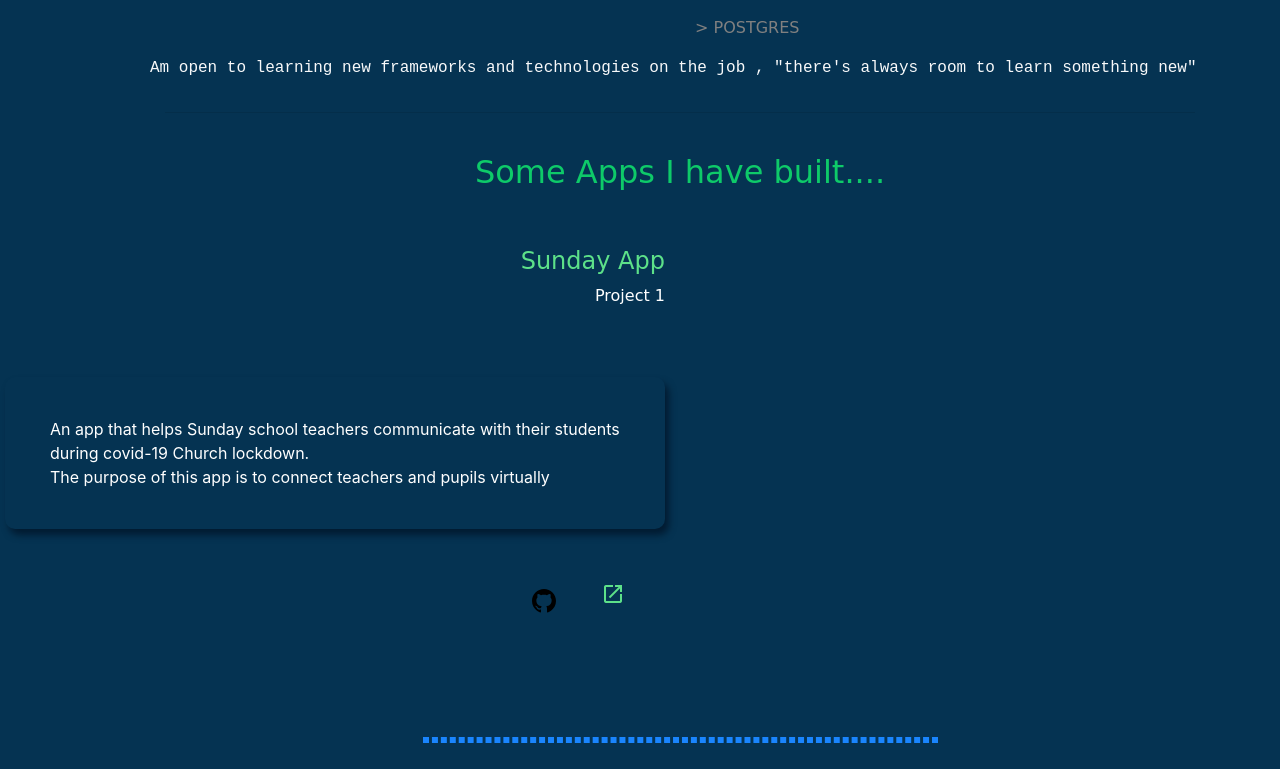
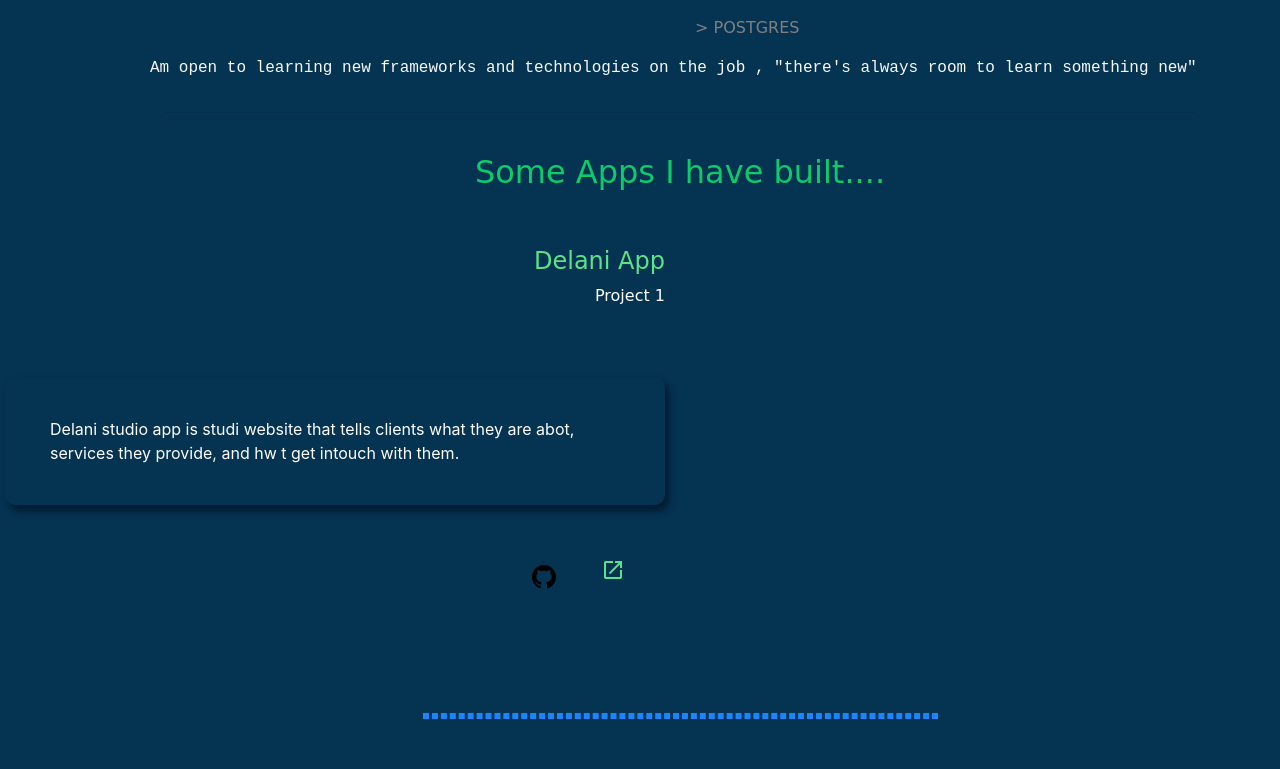
Before and after one commit to Brian569/Port_2, a Django app: page / in a window 1280 px wide. Shown: the part 1931-2700 px from the top of the page. Run offline with Django 3.2, Linux system fonts and the light colour scheme; data that the repository does not hold is empty; some libraries are stand-ins or nearby versions; some web fonts are replaced.

Commit message:
change detailts home

```diff
--- a/my_prof/templates/home.html
+++ b/my_prof/templates/home.html
@@ -91,17 +91,16 @@
         </div>
         {% endfor %}
         <div class="col-md-6 news">
-            <h4>Sunday App</h4>
+            <h4>Delani App</h4>
             <p>Project 1</p>
 
             <br><br>
             <div class="about_project">
-               <p>An app that helps Sunday school teachers communicate with their students during covid-19 Church lockdown. <br> The purpose of this app is to connect teachers and pupils virtually</p>
-            </div>
+               <p>Delani studio app is studi website that tells clients what they are abot, services they provide, and hw t get intouch with them.</p>           </div>
             <br><br>
             <div class="git">
-                <a  href="https://github.com/Brian569/Sunday-App"><svg xmlns="http://www.w3.org/2000/svg" width="24" height="24" viewBox="0 0 24 24"><path d="M12 0c-6.626 0-12 5.373-12 12 0 5.302 3.438 9.8 8.207 11.387.599.111.793-.261.793-.577v-2.234c-3.338.726-4.033-1.416-4.033-1.416-.546-1.387-1.333-1.756-1.333-1.756-1.089-.745.083-.729.083-.729 1.205.084 1.839 1.237 1.839 1.237 1.07 1.834 2.807 1.304 3.492.997.107-.775.418-1.305.762-1.604-2.665-.305-5.467-1.334-5.467-5.931 0-1.311.469-2.381 1.236-3.221-.124-.303-.535-1.524.117-3.176 0 0 1.008-.322 3.301 1.23.957-.266 1.983-.399 3.003-.404 1.02.005 2.047.138 3.006.404 2.291-1.552 3.297-1.23 3.297-1.23.653 1.653.242 2.874.118 3.176.77.84 1.235 1.911 1.235 3.221 0 4.609-2.807 5.624-5.479 5.921.43.372.823 1.102.823 2.222v3.293c0 .319.192.694.801.576 4.765-1.589 8.199-6.086 8.199-11.386 0-6.627-5.373-12-12-12z"/></svg></a>
-                    <a href="https://sunday-app1.herokuapp.com/"><span class="material-icons">
+                <a  href="https://github.com/Brayoh-ux/Deleani-studio-Brian"><svg xmlns="http://www.w3.org/2000/svg" width="24" height="24" viewBox="0 0 24 24"><path d="M12 0c-6.626 0-12 5.373-12 12 0 5.302 3.438 9.8 8.207 11.387.599.111.793-.261.793-.577v-2.234c-3.338.726-4.033-1.416-4.033-1.416-.546-1.387-1.333-1.756-1.333-1.756-1.089-.745.083-.729.083-.729 1.205.084 1.839 1.237 1.839 1.237 1.07 1.834 2.807 1.304 3.492.997.107-.775.418-1.305.762-1.604-2.665-.305-5.467-1.334-5.467-5.931 0-1.311.469-2.381 1.236-3.221-.124-.303-.535-1.524.117-3.176 0 0 1.008-.322 3.301 1.23.957-.266 1.983-.399 3.003-.404 1.02.005 2.047.138 3.006.404 2.291-1.552 3.297-1.23 3.297-1.23.653 1.653.242 2.874.118 3.176.77.84 1.235 1.911 1.235 3.221 0 4.609-2.807 5.624-5.479 5.921.43.372.823 1.102.823 2.222v3.293c0 .319.192.694.801.576 4.765-1.589 8.199-6.086 8.199-11.386 0-6.627-5.373-12-12-12z"/></svg></a>
+                    <a href="https://deleani-studio.vercel.app/"><span class="material-icons">
                         open_in_new
                         </span></a>
             </div>
```
